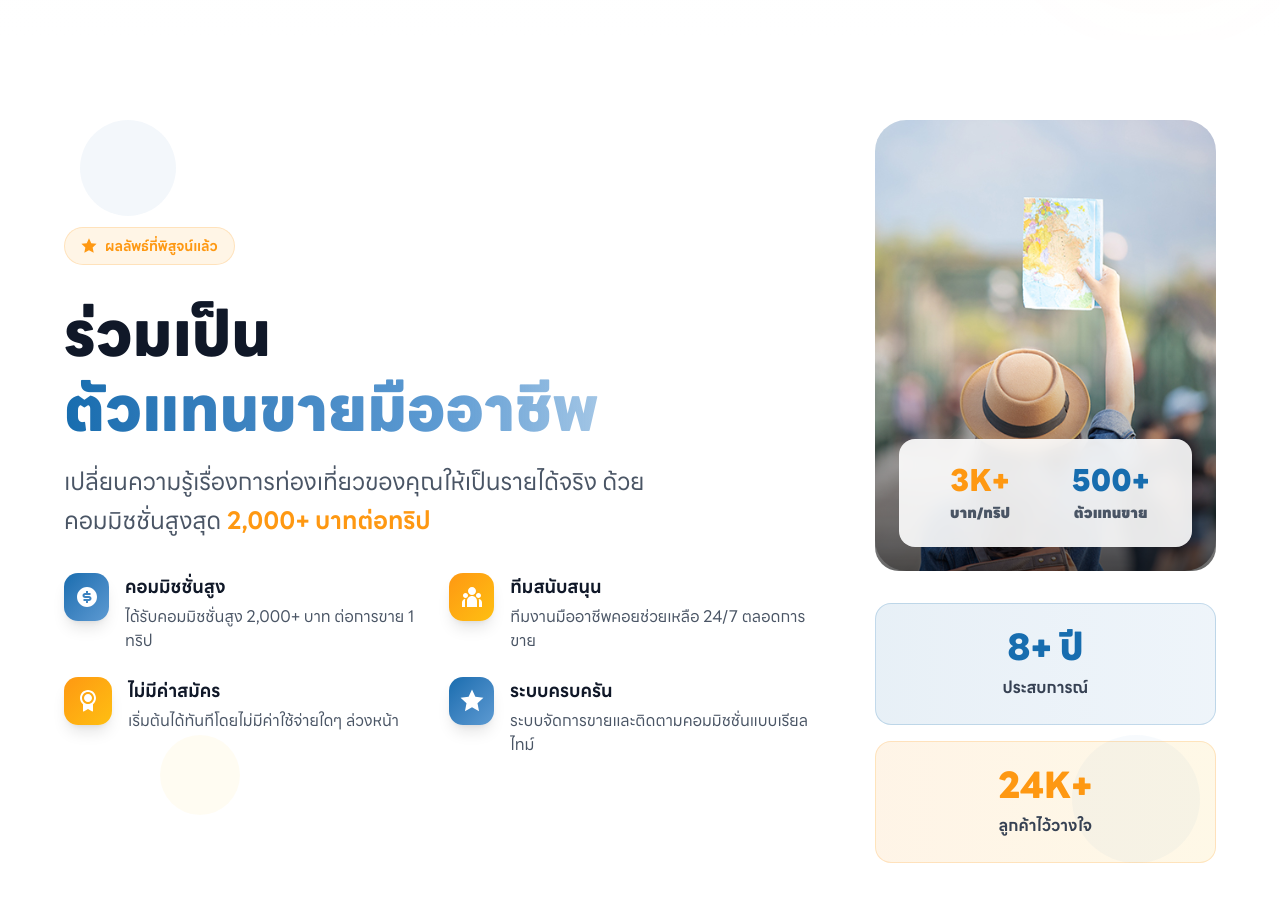
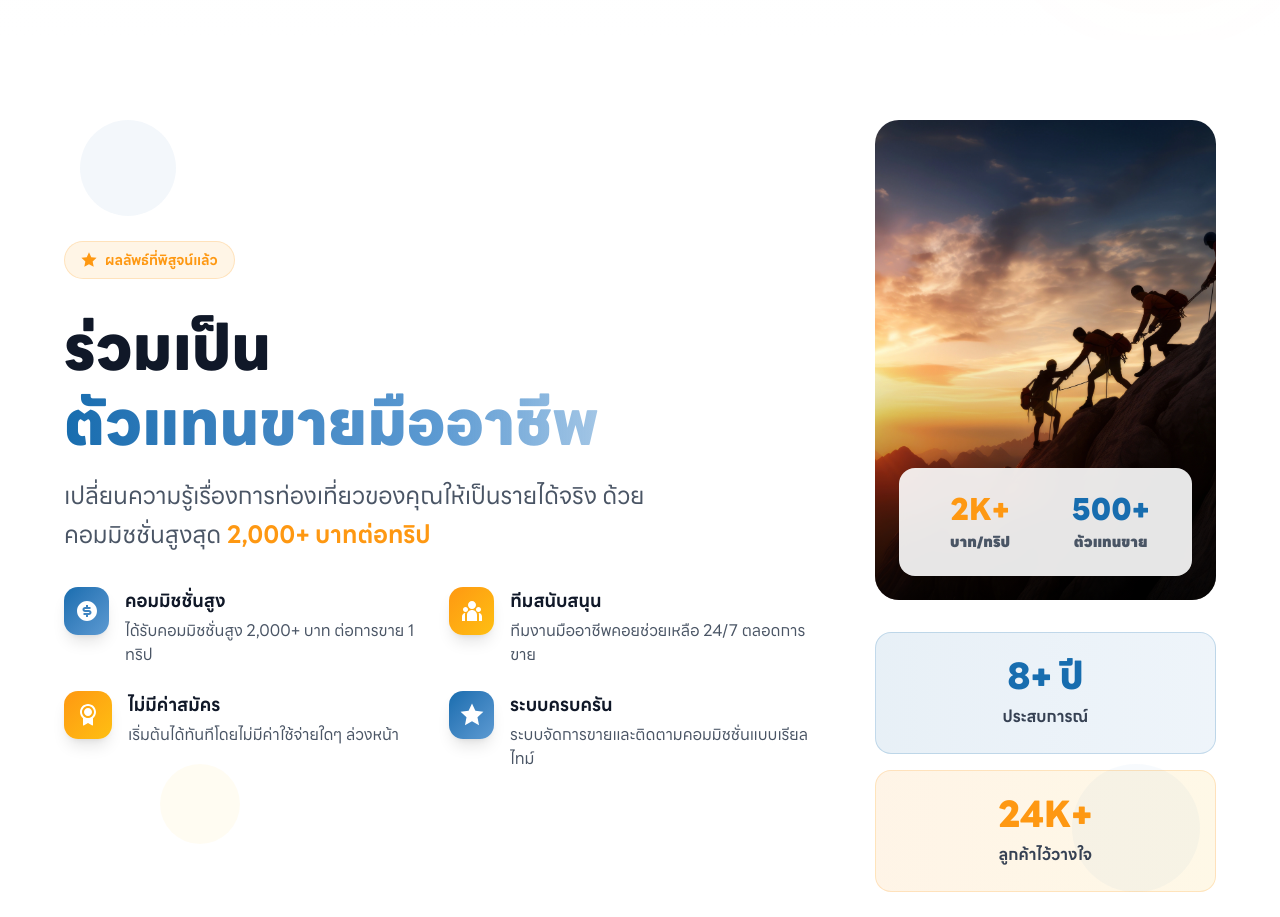
Before and after one commit to canvasmediaagencydev/Sale-page-website-seller-program, a Next.js app: page / in a window 1280 px wide. Shown: the part 1920-2837 px from the top of the page. Built offline with nearby package versions, Linux system fonts and the light colour scheme; no server answers; the database is empty; a web font is replaced by a local one.

Commit message:
update static image

```diff
--- a/src/components/sections/StatisticsSection.tsx
+++ b/src/components/sections/StatisticsSection.tsx
@@ -128,11 +128,11 @@ const StatisticsSection = () => {
             <div className="relative">
               <div className="relative overflow-hidden rounded-3xl">
                 <Image
-                  src="/img/7411 1.svg"
+                  src="/img/3c4edb9c-e628-4f12-896c-2966be9d75c5.webp"
                   alt="PayDee Success"
                   width={400}
                   height={300}
-                  className="w-full h-auto object-cover"
+                  className="w-full h-120 object-cover"
                   priority
                 />
                 {/* Overlay Stats */}
@@ -142,7 +142,7 @@ const StatisticsSection = () => {
                       <div className="grid grid-cols-2 gap-4 text-center">
                         <div>
                           <div className="text-3xl font-black text-paydee-orange-primary mb-1">
-                            <CountUp from={0} to={3} duration={1.5} />K+
+                            <CountUp from={0} to={2} duration={1.5} />K+
                           </div>
                           <div className="text-sm text-gray-600 font-medium">บาท/ทริป</div>
                         </div>
```
Also changed, not shown: public/img/3c4edb9c-e628-4f12-896c-2966be9d75c5.webp (added).
